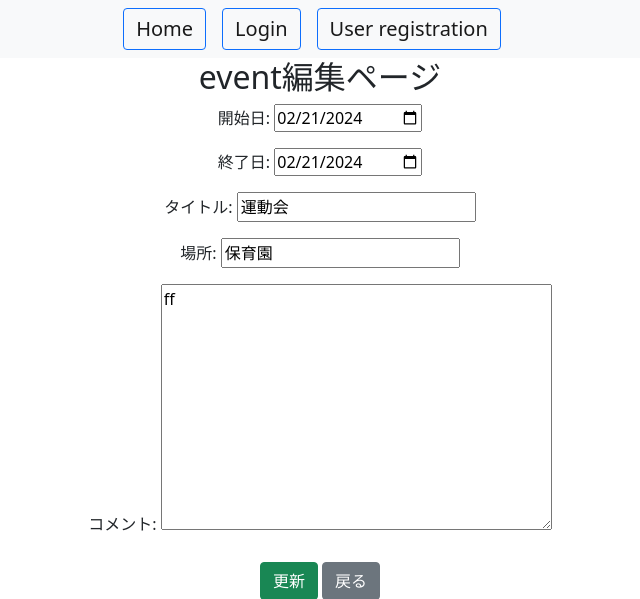
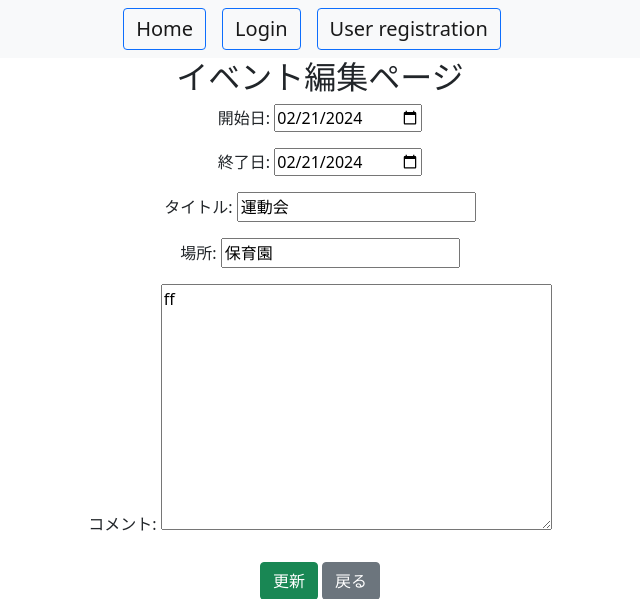
Before and after one commit to yamanaka8338yuki/Contact.Repository, a Django app: page /event_app/event/2/edit/ in a window 1280 px wide. Shown: the top 599 px of the page, without its empty margins (320-960 px from the left). Run offline with Django 4.2, Linux system fonts and the light colour scheme; data comes from the database, SQL or seed files in the repository.

Commit message:
eventをイベント

```diff
--- a/templates/event_app/edit_event.html
+++ b/templates/event_app/edit_event.html
@@ -2,7 +2,7 @@
 
 {% block content %}
   <div style="text-align: center;">
-    <h2>event編集ページ</h2>
+    <h2>イベント編集ページ</h2>
     <form method="post" enctype="multipart/form-data">
       {% csrf_token %}
       {{ form.as_p }}
```
